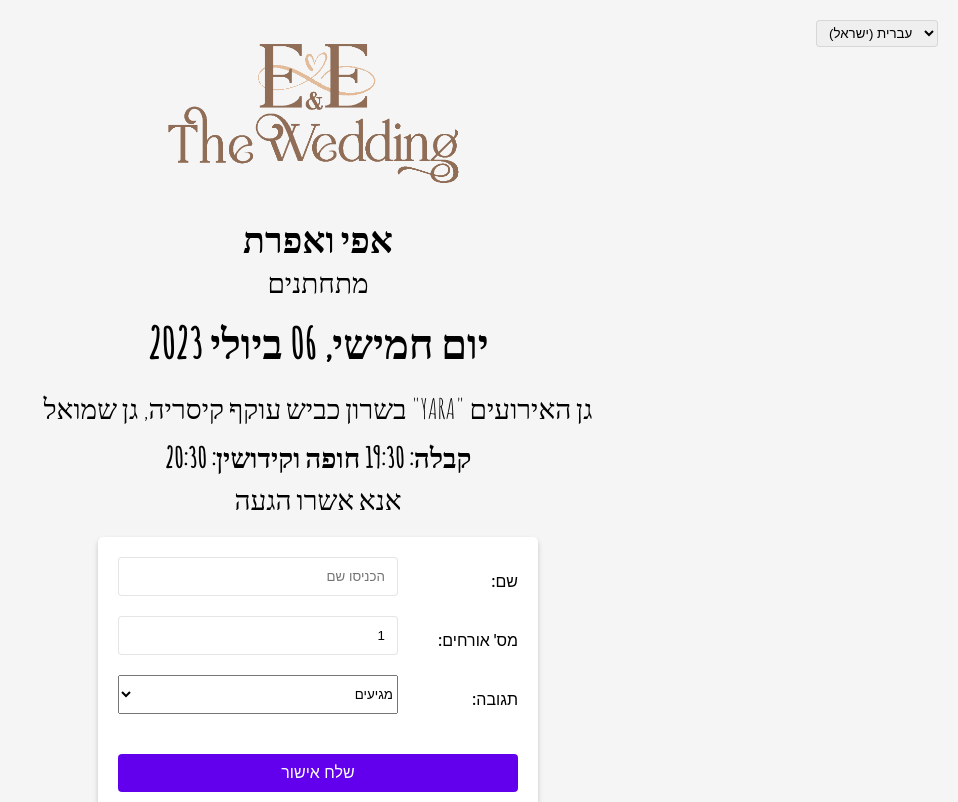
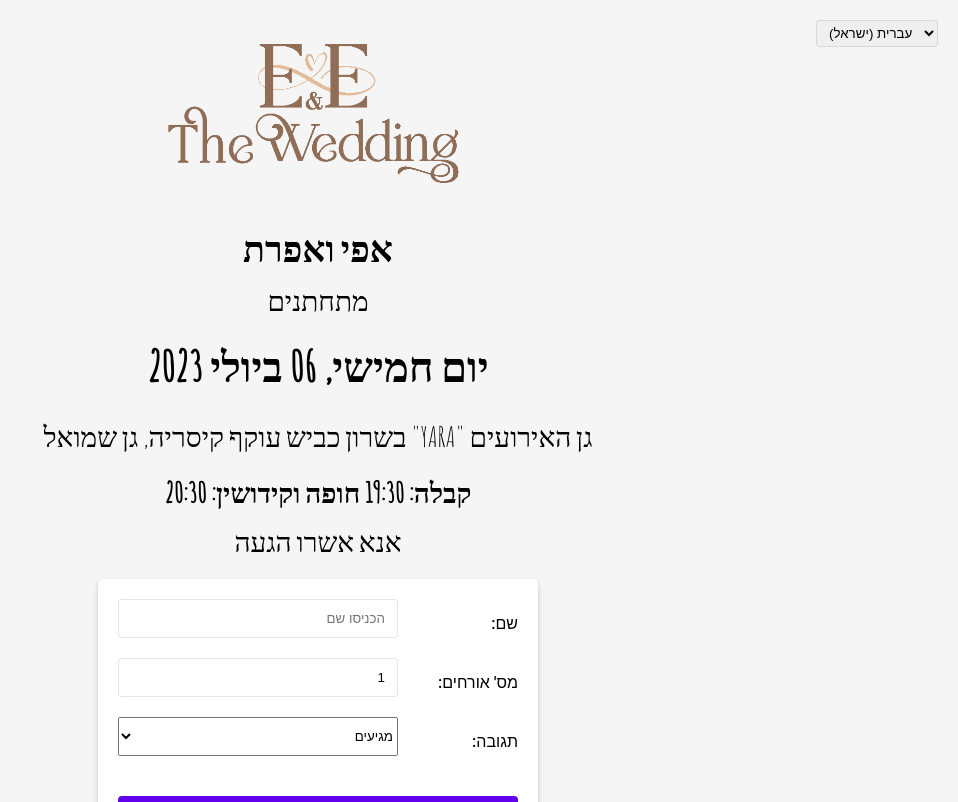
Before and after one commit to efizavi/efiandeffie, an Angular app: page / in a window 1280 px wide. Shown: the top 802 px of the page, without its empty margins (322-1280 px from the left). Built offline with nearby package versions, Linux system fonts and the light colour scheme.

Commit message:
Fixed line heights again

```diff
--- a/src/app/app.component.css
+++ b/src/app/app.component.css
@@ -70,11 +70,13 @@
     font-size: 36px;
     font-weight: bold;
     margin-bottom: 20px;
+    line-height: 1;
   }
 
   .invitation-text .wedding-date {
     font-size: 42px;
     font-weight: bold;
+    line-height: 0.75;
   }
 
   .invitation-text .wedding-location {
@@ -84,6 +86,7 @@
   .invitation-text .wedding-times {
     margin-bottom: 20px;
     font-weight: bold;
+    line-height: 1;
   }
 
   /* Form Styles */
```
